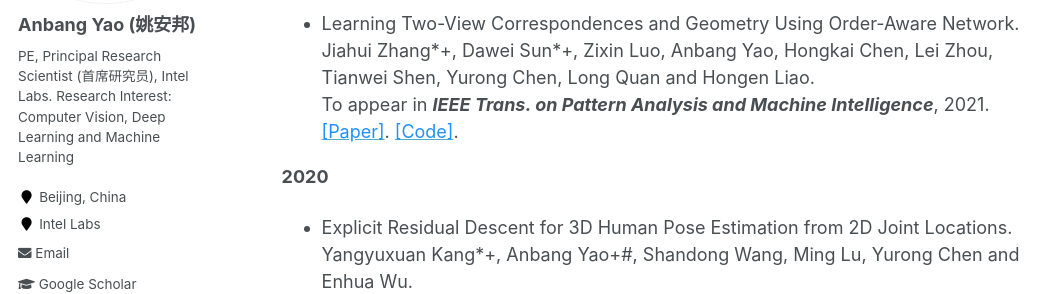
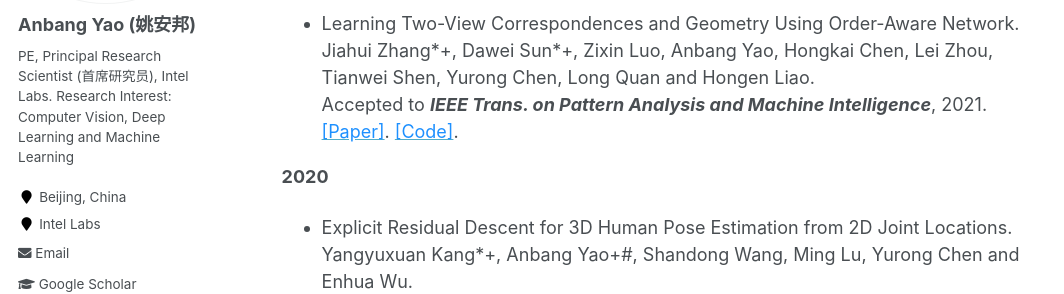
Before and after one commit to YaoAnbang/YaoAnbang.github.io, a Jekyll site: the page built from _pages/about.md, in a window 1280 px wide and 900 px high, scrolled down 1910 px. Shown: the part 166-460 px from the top of the window, without its empty margins (0-1064 px from the left). Built offline with Jekyll 4.4.1, drawn with Linux system fonts in a browser that asks for light colours.

Commit message:
Update about.md

```diff
--- a/_pages/about.md
+++ b/_pages/about.md
@@ -54,7 +54,7 @@
 <!--</blockquote> -->
 
 <!-- <blockquote> -->
-+ Learning Two-View Correspondences and Geometry Using Order-Aware Network.<br> Jiahui Zhang\*\+, Dawei Sun\*\+, Zixin Luo, Anbang Yao, Hongkai Chen, Lei Zhou, Tianwei Shen, Yurong Chen, Long Quan and Hongen Liao.<br> To appear in <em>**IEEE Trans. on Pattern Analysis and Machine Intelligence**</em>, 2021.<br> [<font color="DodgerBlue">[Paper]</font>](https://yaoanbang.github.io/). [<font color="DodgerBlue">[Code]</font>](https://github.com/zjhthu/OANet).<br>
++ Learning Two-View Correspondences and Geometry Using Order-Aware Network.<br> Jiahui Zhang\*\+, Dawei Sun\*\+, Zixin Luo, Anbang Yao, Hongkai Chen, Lei Zhou, Tianwei Shen, Yurong Chen, Long Quan and Hongen Liao.<br> Accepted to <em>**IEEE Trans. on Pattern Analysis and Machine Intelligence**</em>, 2021.<br> [<font color="DodgerBlue">[Paper]</font>](https://yaoanbang.github.io/). [<font color="DodgerBlue">[Code]</font>](https://github.com/zjhthu/OANet).<br>
 <!-- </blockquote> -->
 
 **2020**
```
